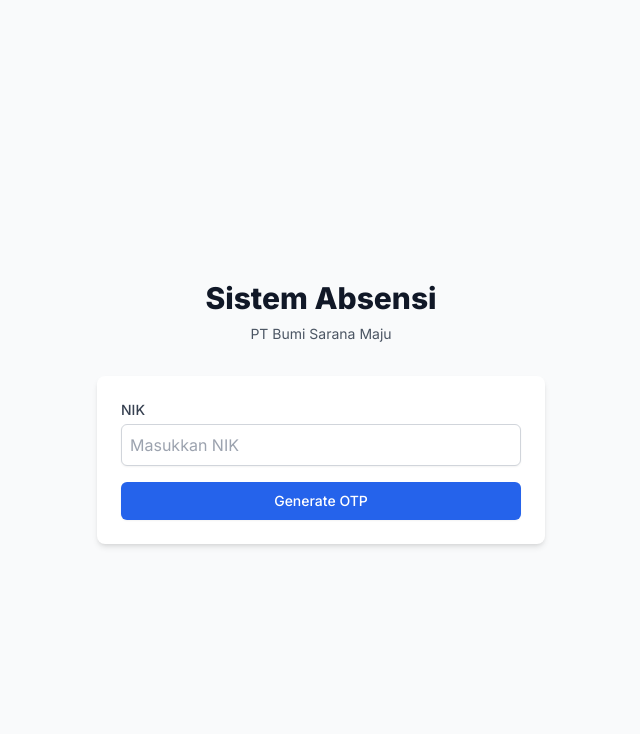
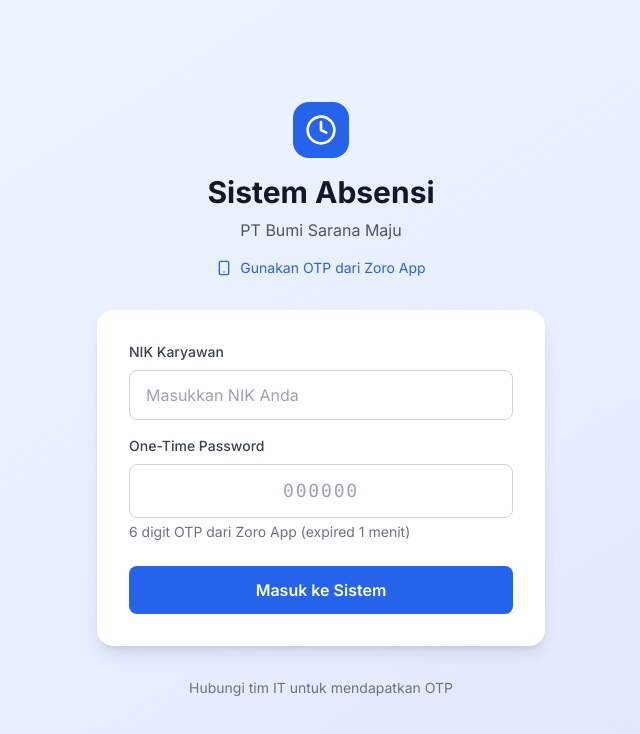
Before and after one commit to xxdyoh/goten-web, a Next.js app: page /login in a window 1280 px wide. Shown: the top 734 px of the page, without its empty margins (319-959 px from the left). Built offline with nearby package versions, Linux system fonts and the light colour scheme; no server answers.

Commit message:
fix login

```diff
--- a/app/login/page.tsx
+++ b/app/login/page.tsx
@@ -1,148 +1,128 @@
 'use client';
 
-import { useState } from 'react';
+import { useState, useEffect } from 'react';
 import { useRouter } from 'next/navigation';
+import { Clock, Smartphone } from 'lucide-react';
 import { authService } from '@/lib/auth';
-import { api } from '@/lib/api';
 import { getBrowserInfo } from '@/lib/utils';
 
-export default function LoginPage() {
-  const router = useRouter();
-  const [kar_nik, setKarNik] = useState('');
+export default function Login() {
+  const [karNik, setKarNik] = useState('');
   const [otp, setOtp] = useState('');
   const [loading, setLoading] = useState(false);
   const [error, setError] = useState('');
-  const [step, setStep] = useState<'nik' | 'otp'>('nik');
+  const [timeLeft, setTimeLeft] = useState(0);
+  const router = useRouter();
 
-  const handleGenerateOTP = async () => {
-    if (!kar_nik.trim()) {
-      setError('NIK harus diisi');
-      return;
+  useEffect(() => {
+    if (timeLeft > 0) {
+      const timer = setTimeout(() => setTimeLeft(timeLeft - 1), 1000);
+      return () => clearTimeout(timer);
     }
+  }, [timeLeft]);
 
+  const handleSubmit = async (e: React.FormEvent) => {
+    e.preventDefault();
     setLoading(true);
     setError('');
 
     try {
-      const data = await api.generateOTP(kar_nik);
+      const browserInfo = getBrowserInfo();
 
-      if (data.success) {
-        setStep('otp');
-      } else {
-        setError(data.message || 'Gagal generate OTP');
-      }
-    } catch (error) {
-      setError('Network error');
-    } finally {
-      setLoading(false);
-    }
-  };
-
-  const handleLogin = async () => {
-    if (!otp.trim()) {
-      setError('OTP harus diisi');
-      return;
-    }
-
-    setLoading(true);
-    setError('');
-
-    try {
-      const browser_info = getBrowserInfo();
-      const result = await authService.login(kar_nik, otp, browser_info);
+      // ✅ GUNAKAN AUTH SERVICE UNTUK LOGIN
+      const result = await authService.directLogin(karNik, otp, browserInfo);
 
       if (result.success) {
         router.push('/dashboard');
       } else {
         setError(result.error || 'Login gagal');
       }
-    } catch (error) {
-      setError('Login failed');
+    } catch (err: any) {
+      setError(err.response?.data?.message || 'Terjadi kesalahan saat login');
     } finally {
       setLoading(false);
     }
   };
 
   return (
-    <div className="min-h-screen flex items-center justify-center bg-gray-50 py-12 px-4 sm:px-6 lg:px-8">
+    <div className="min-h-screen flex items-center justify-center px-4 py-8">
       <div className="max-w-md w-full space-y-8">
-        <div>
-          <h2 className="mt-6 text-center text-3xl font-extrabold text-gray-900">
-            Sistem Absensi
-          </h2>
-          <p className="mt-2 text-center text-sm text-gray-600">
-            PT Bumi Sarana Maju
-          </p>
+        {/* Header */}
+        <div className="text-center">
+          <div className="flex justify-center mb-4">
+            <div className="bg-blue-600 p-3 rounded-2xl">
+              <Clock className="w-8 h-8 text-white" />
+            </div>
+          </div>
+          <h2 className="text-3xl font-bold text-gray-900">Sistem Absensi</h2>
+          <p className="mt-2 text-gray-600">PT Bumi Sarana Maju</p>
+          <div className="mt-4 flex items-center justify-center gap-2 text-sm text-blue-600">
+            <Smartphone className="w-4 h-4" />
+            <span>Gunakan OTP dari Zoro App</span>
+          </div>
         </div>
 
-        <div className="bg-white p-6 rounded-lg shadow-md">
+        {/* Login Form */}
+        <form onSubmit={handleSubmit} className="mt-8 space-y-6 bg-white p-8 rounded-2xl shadow-lg">
           {error && (
-            <div className="bg-red-100 border border-red-400 text-red-700 px-4 py-3 rounded mb-4">
+            <div className="bg-red-50 border border-red-200 text-red-700 px-4 py-3 rounded-lg">
               {error}
             </div>
           )}
 
-          {step === 'nik' ? (
           <div className="space-y-4">
             <div>
-                <label htmlFor="kar_nik" className="block text-sm font-medium text-gray-700">
-                  NIK
+              <label htmlFor="karNik" className="block text-sm font-medium text-gray-700 mb-2">
+                NIK Karyawan
               </label>
               <input
-                  id="kar_nik"
-                  name="kar_nik"
+                id="karNik"
                 type="text"
                 required
-                  value={kar_nik}
+                value={karNik}
                 onChange={(e) => setKarNik(e.target.value)}
-                  className="mt-1 block w-full border border-gray-300 rounded-md shadow-sm p-2"
-                  placeholder="Masukkan NIK"
+                className="w-full px-4 py-3 border border-gray-300 rounded-lg focus:ring-2 focus:ring-blue-500 focus:border-blue-500 transition-colors"
+                placeholder="Masukkan NIK Anda"
               />
             </div>
 
-              <button
-                onClick={handleGenerateOTP}
-                disabled={loading}
-                className="w-full flex justify-center py-2 px-4 border border-transparent rounded-md shadow-sm text-sm font-medium text-white bg-blue-600 hover:bg-blue-700 focus:outline-none focus:ring-2 focus:ring-offset-2 focus:ring-blue-500 disabled:opacity-50"
-              >
-                {loading ? 'Generating OTP...' : 'Generate OTP'}
-              </button>
-            </div>
-          ) : (
-            <div className="space-y-4">
             <div>
-                <label htmlFor="otp" className="block text-sm font-medium text-gray-700">
-                  OTP
+              <label htmlFor="otp" className="block text-sm font-medium text-gray-700 mb-2">
+                One-Time Password
+                {timeLeft > 0 && (
+                  <span className="ml-2 text-orange-600 font-semibold">
+                    ({timeLeft}s)
+                  </span>
+                )}
               </label>
               <input
                 id="otp"
-                  name="otp"
                 type="text"
                 required
+                maxLength={6}
                 value={otp}
-                  onChange={(e) => setOtp(e.target.value)}
-                  className="mt-1 block w-full border border-gray-300 rounded-md shadow-sm p-2"
-                  placeholder="Masukkan OTP"
+                onChange={(e) => setOtp(e.target.value.replace(/\D/g, ''))}
+                className="w-full px-4 py-3 border border-gray-300 rounded-lg focus:ring-2 focus:ring-blue-500 focus:border-blue-500 transition-colors text-center text-lg font-mono tracking-widest"
+                placeholder="000000"
               />
+              <p className="mt-1 text-sm text-gray-500">
+                6 digit OTP dari Zoro App (expired 1 menit)
+              </p>
+            </div>
           </div>
 
-              <div className="flex space-x-2">
           <button
-                  onClick={() => setStep('nik')}
-                  className="flex-1 py-2 px-4 border border-gray-300 rounded-md shadow-sm text-sm font-medium text-gray-700 bg-white hover:bg-gray-50"
+            type="submit"
+            disabled={loading}
+            className="w-full bg-blue-600 text-white py-3 px-4 rounded-lg hover:bg-blue-700 focus:ring-2 focus:ring-blue-500 focus:ring-offset-2 disabled:opacity-50 disabled:cursor-not-allowed transition-colors font-semibold"
           >
-                  Kembali
+            {loading ? 'Memproses Login...' : 'Masuk ke Sistem'}
           </button>
-                <button
-                  onClick={handleLogin}
-                  disabled={loading}
-                  className="flex-1 py-2 px-4 border border-transparent rounded-md shadow-sm text-sm font-medium text-white bg-blue-600 hover:bg-blue-700 focus:outline-none focus:ring-2 focus:ring-offset-2 focus:ring-blue-500 disabled:opacity-50"
-                >
-                  {loading ? 'Logging in...' : 'Login'}
-                </button>
-              </div>
-            </div>
-          )}
+        </form>
+
+        {/* Info */}
+        <div className="text-center text-sm text-gray-500">
+          <p>Hubungi tim IT untuk mendapatkan OTP</p>
         </div>
       </div>
     </div>
--- a/lib/auth.ts
+++ b/lib/auth.ts
@@ -18,16 +18,11 @@
 }
 
 class AuthService {
-  // ✅ DECLARE PROPERTIES DI SINI
-  private tokenKey: string;
-  private userKey: string;
+  private tokenKey = 'auth_token';
+  private userKey = 'user_data';
 
-  constructor() {
-    this.tokenKey = 'auth_token';
-    this.userKey = 'user_data';
-  }
-
-  async login(kar_nik: string, otp: string, browser_info: any): Promise<AuthResult> {
+  // ✅ METHOD UNTUK DIRECT LOGIN (NIK + OTP)
+  async directLogin(kar_nik: string, otp: string, browser_info: any): Promise<AuthResult> {
     try {
       const data = await api.verifyOTPLogin(kar_nik, otp, browser_info);
 
```
Lines whose indentation alone changed are shown as unchanged.
